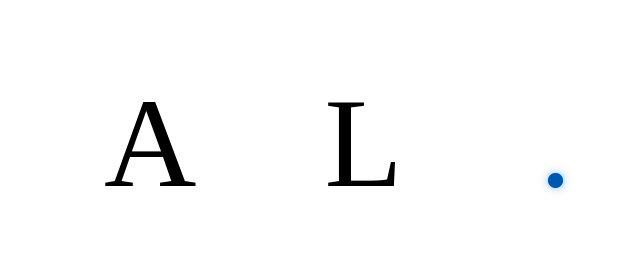
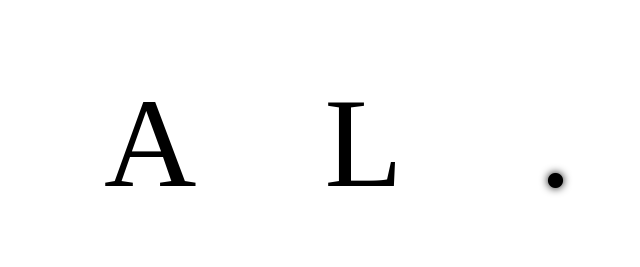
Before and after one commit to ramalmammadov/ramalmammadov.com, a plain HTML site: page index.html in a window 1280 px wide. In both pictures the pointer is over the element 1195 px from the left and 284 px from the top of the page. Shown: the part 141-408 px from the top of the page, 640-1280 px from the left. Drawn offline with Linux system fonts and the light colour scheme.

Commit message:
Update style.css

```diff
--- a/style.css
+++ b/style.css
@@ -29,7 +29,7 @@ body {
     display: inline-block;
     font-size: inherit;
     font-family: inherit;
-    color: #001d3d;
+    color: #7B0323;
     background: none;
     border-radius: 0;
     width: auto;
@@ -41,8 +41,8 @@ body {
 }
 
 #dot-link:hover .dot, #dot-link:focus .dot {
-    color: #0056b3;
-    text-shadow: 0 0 8px #0078ff88;
+    color: black;
+    text-shadow: 0 0 8px black;
 }
 
 @keyframes dot-bounce {
@@ -65,7 +65,7 @@ body {
 }
 
 .social-link:hover, .social-link:focus {
-    color: #0078ff;
+    color: #7B0323;
     transform: scale(1.15);
     outline: none;
 }
@@ -94,7 +94,7 @@ body {
 }
 
 .social-link.email-link:hover, .social-link.email-link:focus {
-    background: #0078ff;
+    background: #7B0323;
     color: #fff;
     box-shadow: 0 4px 16px #0078ff33;
 /*     text-decoration: underline; */
```
